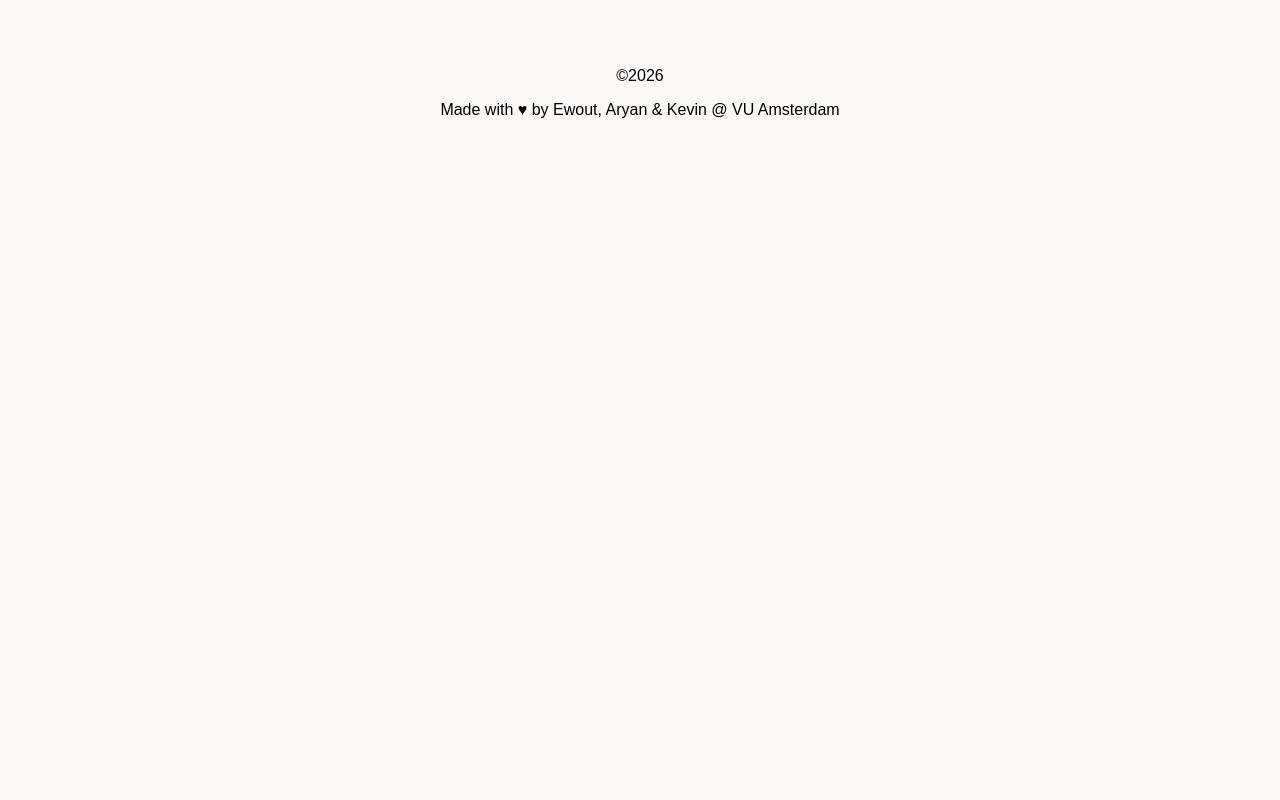
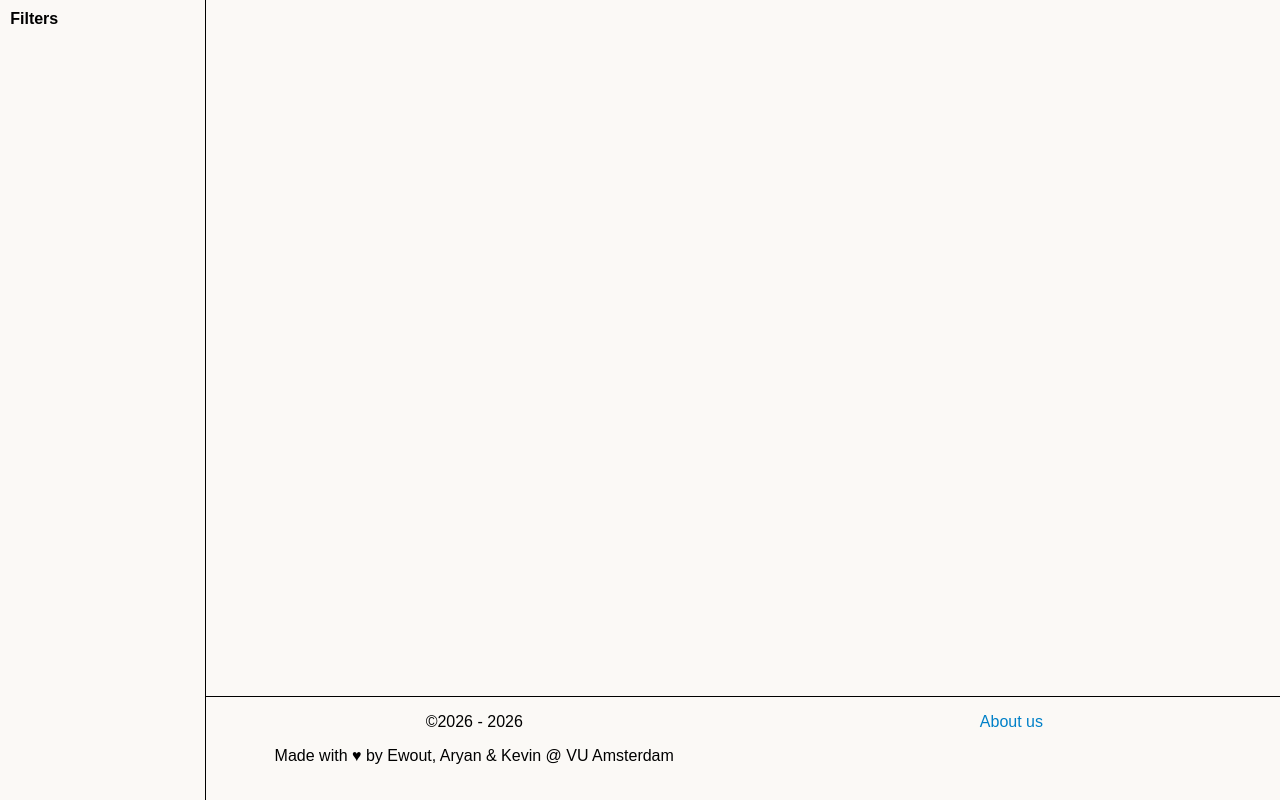
Before and after one commit to KL1318/VU-Geoguesser, a plain HTML site: page index.html in a window 1280 px wide. Drawn offline with Linux system fonts and the light colour scheme.

Commit message:
feat: added basic page layout

```diff
--- a/index.html
+++ b/index.html
@@ -6,20 +6,37 @@
     <meta name="keywords" content="VU, Geoguesser, VU campus">
     <meta charset="UTF-8">
     <meta name="viewport" content="width=device-width, initial-scale=1.0">
-    <link rel="stylesheet" href="./styles/index.css">
+    <link rel="stylesheet" href="./styles/style.css">
     <script src="./js/datecalc.js"></script>
     <title>VUguesser</title>
 </head>
 <body>
     <nav>
+        <div class="logo">
 
+        </div>
+        <div class="filters">
+            <strong>Filters</strong>
+        </div>
     </nav>
     <main>
+        <div class="content">
+            <ul>
 
+            </ul>
+        </div>
+        <footer>
+            <div class="info">
+                <p id="copyright"></p>
+                <p>Made with &heartsuit; by Ewout, Aryan & Kevin @ VU Amsterdam</p>
+            </div>
+            <div class="links">
+                <p>
+                    <a href="">About us</a><br>
+                    <a href=""></a>
+                </p>
+            </div>
+        </footer>
     </main>
-    <footer>
-        <p id="copyright"></p>
-        <p>Made with &heartsuit; by Ewout, Aryan & Kevin @ VU Amsterdam</p>
-    </footer>
 </body>
 </html>
--- a/js/datecalc.js
+++ b/js/datecalc.js
@@ -1,4 +1,4 @@
 window.addEventListener("load", () => {
     const currYear = new Date().getFullYear();
-    document.getElementById("copyright").innerText = "©" + currYear;
+    document.getElementById("copyright").innerText = "©2026 - " + currYear;
 });
--- a/styles/index.css
+++ /dev/null
@@ -1,22 +0,0 @@
-:root {
-    --VU-blue-100: #0080c8;
-    --VU-blue-80: #0066a0;
-    --beige-100: #fbf9f6;
-    --black: #000000;
-}
-
-html,
-body {
-    margin: 0%;
-    padding: 0%;
-    background-color: var(--beige-100);
-    font-family: sans-serif;
-}
-
-
-
-
-footer {
-    padding: 4%;
-    text-align: center;
-}
--- /dev/null
+++ b/styles/style.css
@@ -0,0 +1,59 @@
+:root {
+    --VU-blue-100: #0080c8;
+    --VU-blue-80: #0066a0;
+    --VU-blue-60: #004d78;
+    --beige-100: #fbf9f6;
+    --black: #000000;
+}
+
+html,
+body {
+    margin: 0%;
+    padding: 0%;
+    background-color: var(--beige-100);
+    font-family: sans-serif;
+}
+
+a {
+    color: var(--VU-blue-100);
+    transition: 0.2s;
+    text-decoration: none;
+}
+a:hover {
+    color: var(--VU-blue-60);
+}
+
+body {
+    display: flex;
+    flex-direction: row;
+}
+nav {
+    width: 16%;
+    height: 100vh;
+    border-right: var(--black) 1px solid;
+}
+nav div.filters {
+    margin: 5%;
+}
+main {
+    display: flex;
+    flex-direction: column;
+    width: 84%;
+}
+main div.content {
+    height: 83vh;
+    padding: 2vh 2%;
+}
+
+footer {
+    display: flex;
+    flex-direction: row;
+    height: 12vh;
+    padding: 0%;
+    border-top: var(--black) 1px solid;
+}
+footer div.info,
+footer div.links {
+    width: 50%;
+    text-align: center;
+}
```
